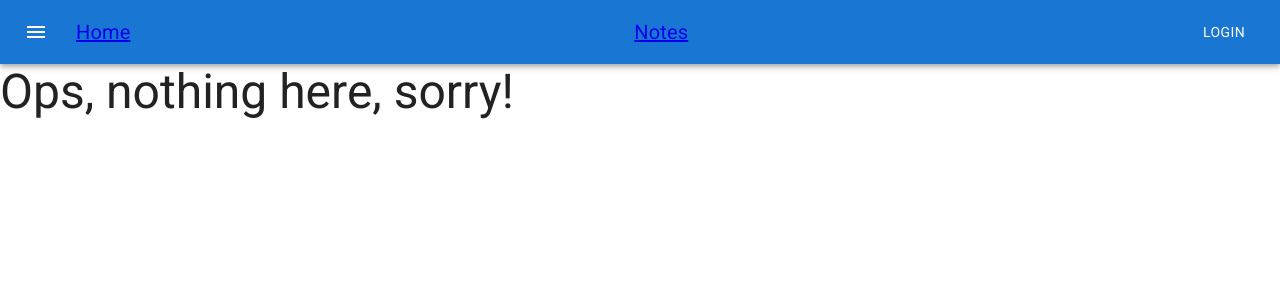
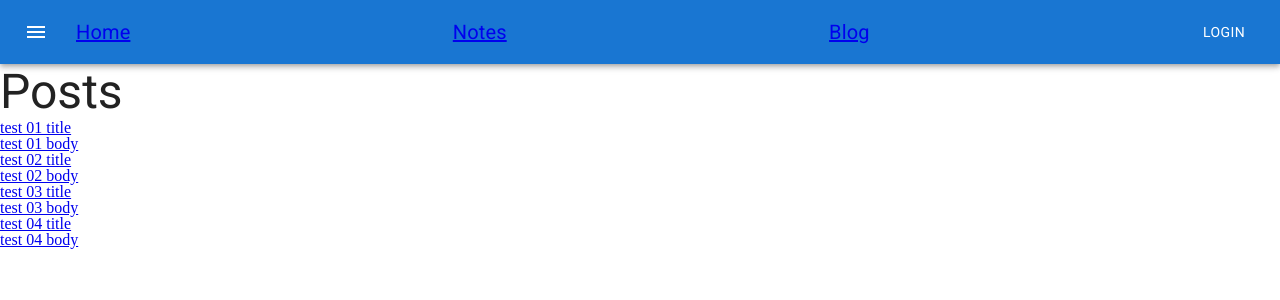
Before and after one commit to rafaelmauricioaraujo/reep, a React (Create React App) app: page /blog in a window 1280 px wide. Shown: the top 300 px of the page. Built offline with nearby package versions, Linux system fonts and the light colour scheme; data requests are answered from the project's data file.

Commit message:
creating blog page and integration with database and api requests

```diff
--- /dev/null
+++ b/db.json
@@ -0,0 +1,36 @@
+{
+    "posts": [
+        {
+            "id": 1,
+            "title": "test 01 title",
+            "metadescription": "test 01 meta",
+            "body": "test 01 body",
+            "category": "test 01 category",
+            "subcategory": "test 01 subcategory"
+        },
+        {
+            "id": 2,
+            "title": "test 02 title",
+            "metadescription": "test 02 meta",
+            "body": "test 02 body",
+            "category": "test 02 category",
+            "subcategory": "test 02 subcategory"
+        },
+        {
+            "id": 3,
+            "title": "test 03 title",
+            "metadescription": "test 03 meta",
+            "body": "test 03 body",
+            "category": "test 03 category",
+            "subcategory": "test 03 subcategory"
+        },
+        {
+            "id": 4,
+            "title": "test 04 title",
+            "metadescription": "test 04 meta",
+            "body": "test 04 body",
+            "category": "test 04 category",
+            "subcategory": "test 04 subcategory"
+        }
+    ]
+}
--- a/package.json
+++ b/package.json
@@ -12,6 +12,8 @@
     "@testing-library/jest-dom": "^5.14.1",
     "@testing-library/react": "^11.2.7",
     "@testing-library/user-event": "^12.8.3",
+    "axios": "^0.23.0",
+    "json-server": "^0.17.0",
     "react": "^17.0.2",
     "react-dom": "^17.0.2",
     "react-router-dom": "^5.3.0",
--- a/src/App.js
+++ b/src/App.js
@@ -4,6 +4,7 @@ import RegistrationForm from "./components/RegistrationForm";
 import CategoryList from "./components/CategoryList/CategoryList";
 import UserForm from "./components/UserForm/UserForm";
 import Header from "./components/Header/Header";
+import Blog from "./components/Blog/Blog";
 import Page404 from "./components/404/Page404";
 
 import "./assets/App.css";
@@ -83,6 +84,9 @@ function App() {
             </Container>
           </section>
         </Route>
+        <Route path="/blog">
+          <Blog />
+        </Route>
         <Route>
           <Page404 className="content" />
         </Route>
--- /dev/null
+++ b/src/api/api.js
@@ -0,0 +1,19 @@
+import axios from "axios";
+
+const api = axios.create({
+  baseURL: "http://localhost:5000",
+});
+
+async function busca(url, setData) {
+  const response = await api.get(url);
+  setData(response.data);
+}
+
+/*
+const busca = async () => {
+    const response = await api.get(url);
+    setData(response.data);
+}
+*/
+
+export { api, busca };
--- /dev/null
+++ b/src/components/Blog/Blog.jsx
@@ -0,0 +1,17 @@
+import React from "react";
+import PostList from "../PostList/PostList";
+import Typography from "@material-ui/core/Typography";
+import "./style.css";
+
+function Blog() {
+  return (
+    <section>
+      <Typography variant="h3" component="h1">
+        Posts
+      </Typography>
+      <PostList url="/posts"></PostList>
+    </section>
+  );
+}
+
+export default Blog;
--- /dev/null
+++ b/src/components/Blog/index.js
@@ -0,0 +1,3 @@
+import Blog from "./Blog";
+
+export default Blog;
--- a/src/components/Header/Header.jsx
+++ b/src/components/Header/Header.jsx
@@ -28,6 +28,9 @@ function Header() {
           <Typography variant="h6" component="div" sx={{ flexGrow: 1 }}>
             <Link to="/reep">Notes</Link>
           </Typography>
+          <Typography variant="h6" component="div" sx={{ flexGrow: 1 }}>
+            <Link to="/blog">Blog</Link>
+          </Typography>
           <Button color="inherit">Login</Button>
         </Toolbar>
       </AppBar>
--- /dev/null
+++ b/src/components/PostList/PostList.jsx
@@ -0,0 +1,29 @@
+import React, { useEffect, useState } from "react";
+import { Link } from "react-router-dom";
+import "./styles.css";
+import { busca } from "../../api/api";
+
+function PostList({ url }) {
+  const [posts, setPost] = useState([]);
+
+  useEffect(() => {
+    busca(url, setPost);
+  }, []);
+
+  return (
+    <section>
+      {posts.map((post) => {
+        return (
+          <Link to={`/posts/${post.id}`}>
+            <article key={post.id}>
+              <h3>{post.title}</h3>
+              <p>{post.body}</p>
+            </article>
+          </Link>
+        );
+      })}
+    </section>
+  );
+}
+
+export default PostList;
--- /dev/null
+++ b/src/components/PostList/index.js
@@ -0,0 +1,2 @@
+import PostList from "./PostList";
+export default PostList;
```
Also changed, not shown: src/components/Blog/style.css (added), src/components/PostList/styles.css (added), 1 other file (tests, documents, lock files or other folders).
